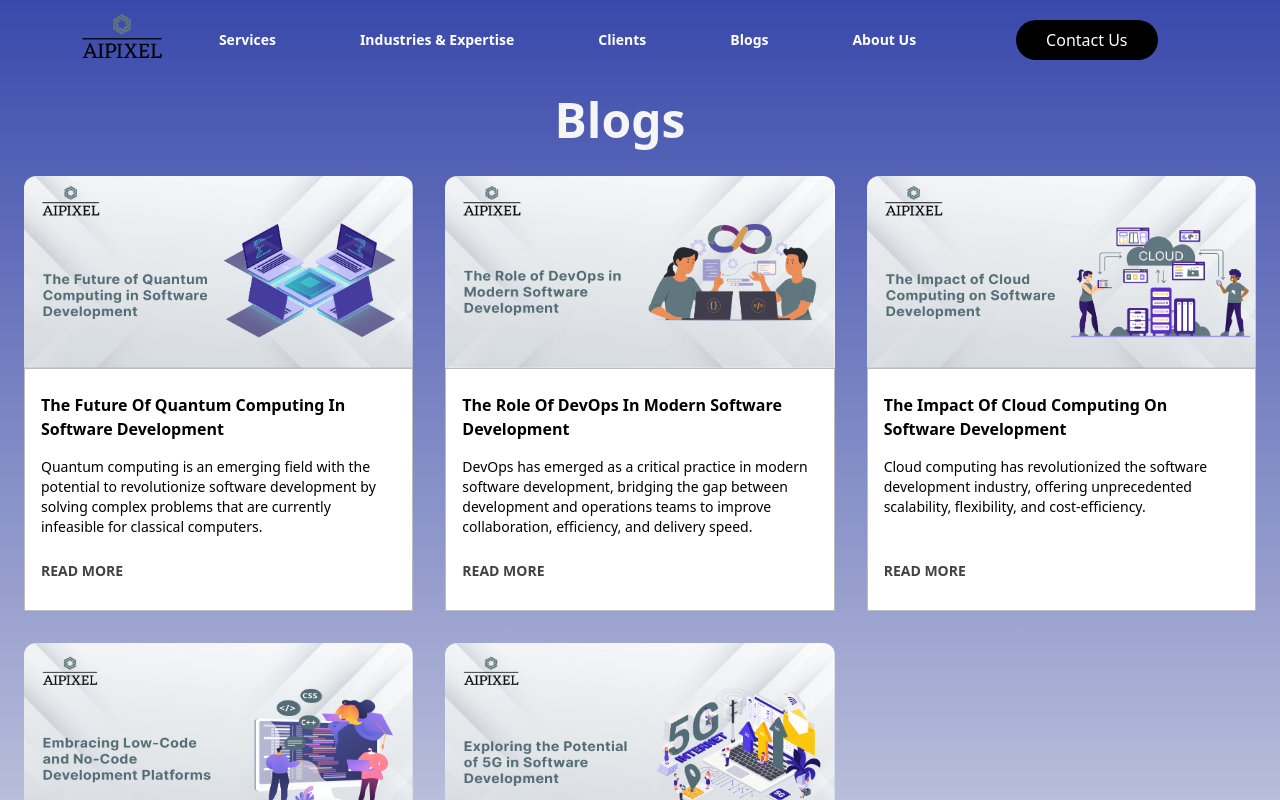
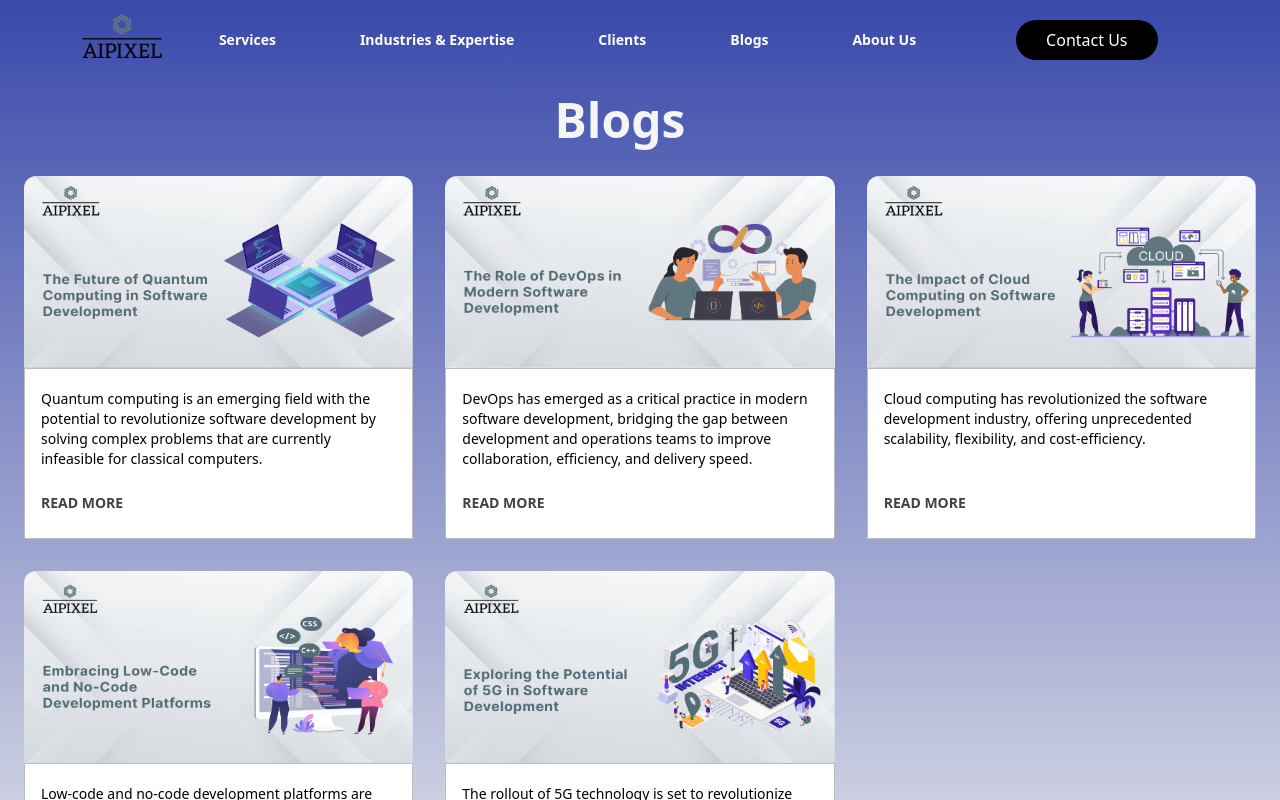
Before and after one commit to aipixel-company/Aipixel-Company-portfolio, a React (Vite) app: page /blogs in a window 1280 px wide. Shown: the top 800 px of the page. Built offline with nearby package versions, Linux system fonts and the light colour scheme.

Commit message:
--blog-page

```diff
--- a/src/Components/AllBlogsSection.jsx
+++ b/src/Components/AllBlogsSection.jsx
@@ -50,11 +50,9 @@ const Card = ({ imgSrc, category, title, description, id }) => (
     <img src={imgSrc} alt="Card img" className=" w-full h-[12rem] rounded-t-xl" />
     <div className="flex flex-grow">
       <div className="triangle"></div>
-      <div className="flex flex-col justify-between px-4 py-6 bg-white border border-gray-400">
+      <div className="flex flex-col justify-between px-4 py-5 bg-white border border-gray-400">
         <div>
-          <p  className="inline-block mb-4 text-base font-bold capitalize text-black">
-            {title}
-          </p>
+
 
           <p className="mb-4 text-black text-sm">{description}</p>
         </div>
@@ -89,7 +87,7 @@ export default function AllBlogsSection() {
                       key={index}
                       id={card.id}
                       imgSrc={card.imgSrc}
-                      title={card.title}
+
                       description={card.description}
                     />
                   ))}
```
